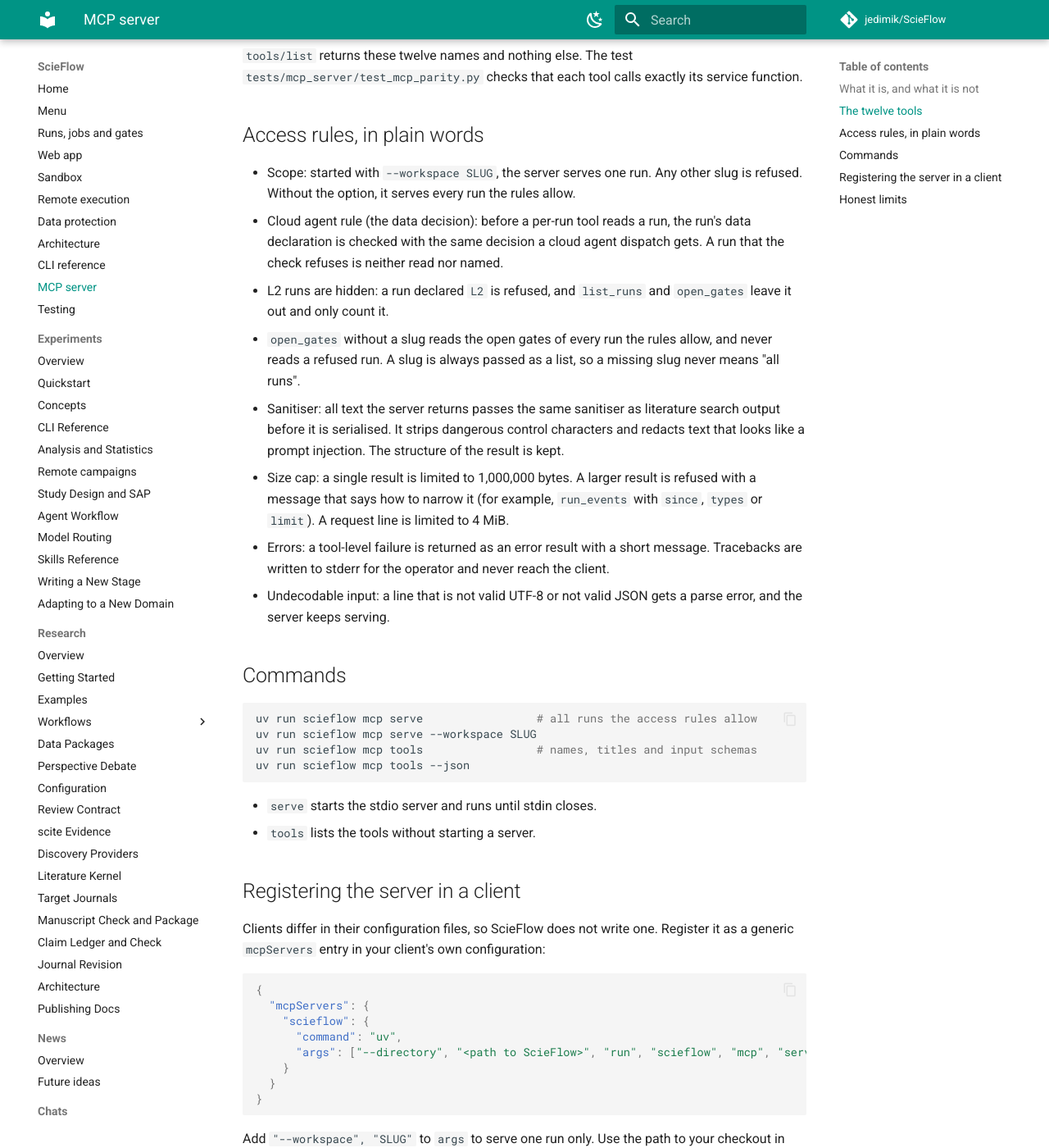
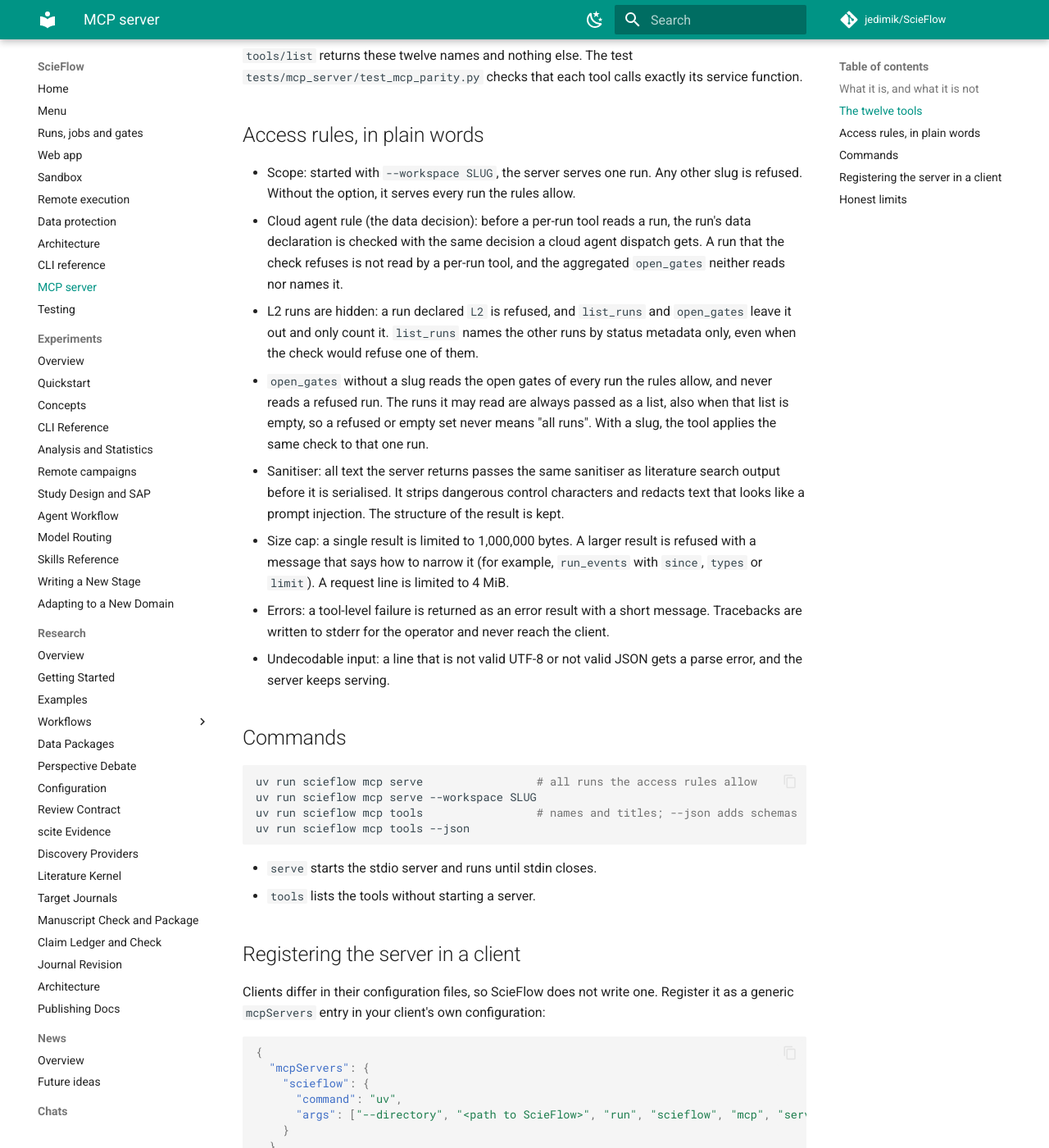
Before and after one commit to jedimik/ScieFlow, an MkDocs documentation site: the page built from docs/mcp.md, in a window 1280 px wide and 1400 px high, scrolled down 1679 px. Shown: the whole window at 82% size. Built offline with MkDocs 1.6.1 and Material for MkDocs 9.7.7, drawn with Linux system fonts in a browser that asks for light colours; comment, search, counter and statistics services are not loaded.

Commit message:
docs(mcp): match access-rule and tools-listing wording to the code (M-I t6 fix)
open_gates: the runs it may read are passed as a list, and a single slug is checked
the same way. list_runs names other runs by metadata only. mcp tools prints names and
titles; --json adds descriptions and input schemas.

````diff
--- a/docs/mcp.md
+++ b/docs/mcp.md
@@ -54,12 +54,15 @@
   slug is refused. Without the option, it serves every run the rules allow.
 - Cloud agent rule (the data decision): before a per-run tool reads a run, the
   run's data declaration is checked with the same decision a cloud agent
-  dispatch gets. A run that the check refuses is neither read nor named.
+  dispatch gets. A run that the check refuses is not read by a per-run tool, and
+  the aggregated `open_gates` neither reads nor names it.
 - L2 runs are hidden: a run declared `L2` is refused, and `list_runs` and
-  `open_gates` leave it out and only count it.
+  `open_gates` leave it out and only count it. `list_runs` names the other runs
+  by status metadata only, even when the check would refuse one of them.
 - `open_gates` without a slug reads the open gates of every run the rules allow,
-  and never reads a refused run. A slug is always passed as a list, so a missing
-  slug never means "all runs".
+  and never reads a refused run. The runs it may read are always passed as a
+  list, also when that list is empty, so a refused or empty set never means
+  "all runs". With a slug, the tool applies the same check to that one run.
 - Sanitiser: all text the server returns passes the same sanitiser as literature
   search output before it is serialised. It strips dangerous control characters
   and redacts text that looks like a prompt injection. The structure of the
@@ -78,7 +81,7 @@
 ```bash
 uv run scieflow mcp serve                 # all runs the access rules allow
 uv run scieflow mcp serve --workspace SLUG
-uv run scieflow mcp tools                 # names, titles and input schemas
+uv run scieflow mcp tools                 # names and titles; --json adds schemas
 uv run scieflow mcp tools --json
 ```
 
````
Also changed, not shown: docs/cli.md (+2 -2 lines).
